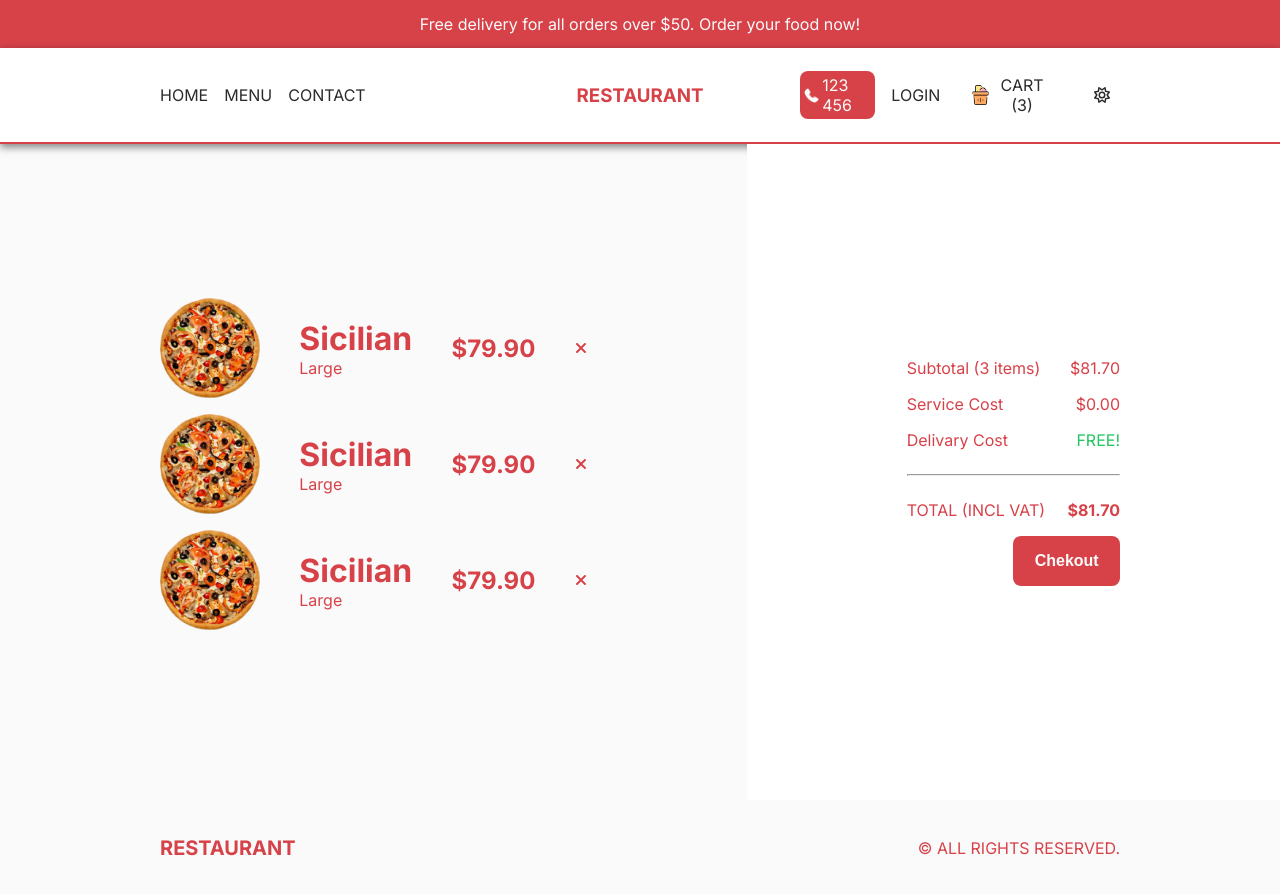
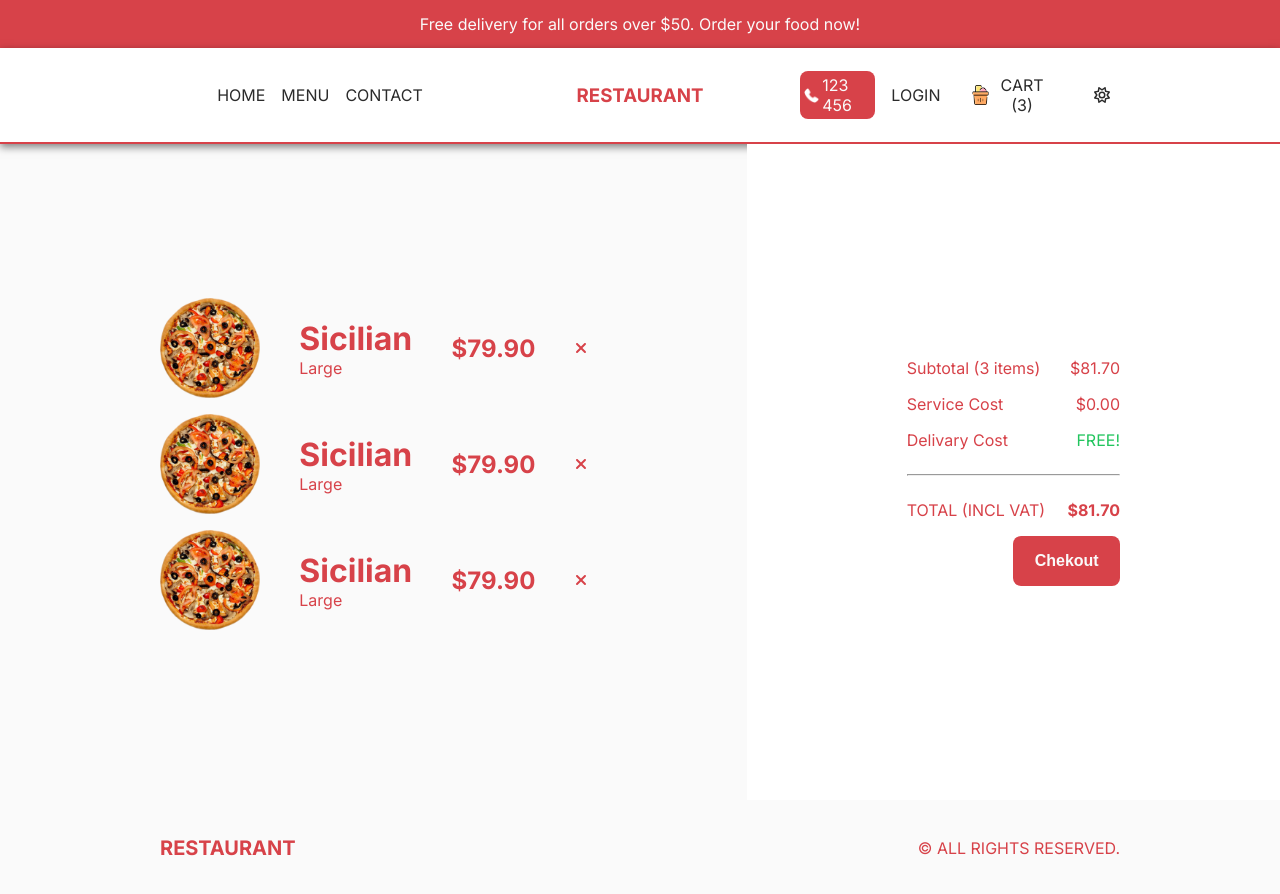
Before and after one commit to yarkincaner/restaurant, a Next.js app: page /cart in a window 1280 px wide. Built offline with nearby package versions, Linux system fonts and the light colour scheme.

Commit message:
minor modifications

```diff
--- a/src/app/globals.css
+++ b/src/app/globals.css
@@ -77,7 +77,7 @@ button {
   border: 0;
   padding: 1rem;
   border-radius: .5rem;
-  color: var(--background);
+  color: var(--white);
   background-color: var(--primary);
   font-weight: bold;
   font-size: 1rem;
--- a/src/components/Navbar/Navbar.tsx
+++ b/src/components/Navbar/Navbar.tsx
@@ -33,7 +33,7 @@ const Navbar = (props: Props) => {
 				<Menu />
 			</div>
 			{/* RIGHT LINKS */}
-			<div className={styles.navItems}>
+			<div className={`${styles.navItems} ${styles.flexEnd}`}>
 				<div className={styles.phone}>
 					<Image src={`/phone.png`} alt="" width={15} height={15} />
 					<span>123 456</span>
--- a/src/components/Navbar/component.module.css
+++ b/src/components/Navbar/component.module.css
@@ -1,9 +1,9 @@
 .container {
+	height: 3rem;
+	padding: 1rem;
 	display: flex;
 	align-items: center;
 	justify-content: space-between;
-	height: 3rem;
-	padding: 1rem;
 	background-color: var(--elements);
 	border-bottom: .125rem solid var(--primary);
 	box-shadow: rgba(0, 0, 0, 0.5) 0px 3px 8px;
@@ -12,7 +12,12 @@
 
 .navItems {
 	display: none;
+	flex: 1;
 	gap: 1rem;
+}
+
+.flexEnd {
+	justify-content: flex-end !important;
 }
 
 .navItem {
@@ -37,7 +42,7 @@
 	justify-content: center;
 	gap: .2rem;
 	cursor: pointer;
-	color: var(--background);
+	color: var(--white);
 	background-color: var(--primary);
 	border-radius: .5rem;
 	padding: .25rem;
@@ -57,6 +62,7 @@
     display: flex;
 		flex: 1;
 		align-items: center;
+		justify-content: center;
   }
 
 	.logo {
--- a/src/components/Notification/component.module.css
+++ b/src/components/Notification/component.module.css
@@ -1,7 +1,7 @@
 .container {
 	height: 3rem;
 	background-color: var(--primary);
-	color: var(--background);
+	color: var(--white);
 	display: flex;
 	align-items: center;
 	justify-content: center;
```
